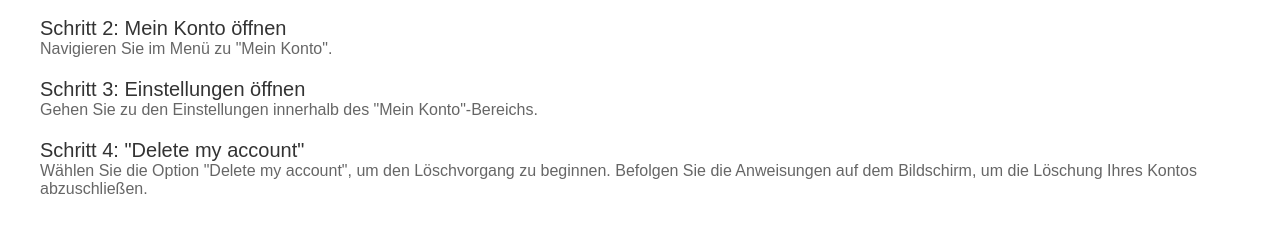
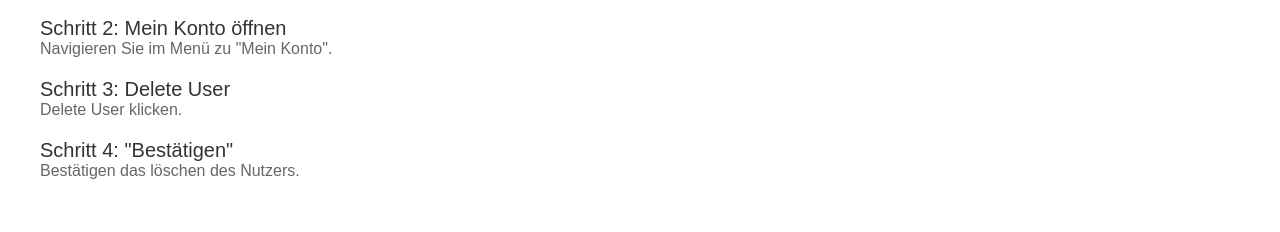
Before and after one commit to Casraw/couchsurvivors-info, a plain HTML site: page index.html in a window 1280 px wide. Shown: the part 142-374 px from the top of the page. Drawn offline with Linux system fonts and the light colour scheme.

Commit message:
updated description

```diff
--- a/index.html
+++ b/index.html
@@ -33,12 +33,12 @@
         <div class="step-description">Navigieren Sie im Menü zu "Mein Konto".</div>
     </div>
     <div class="step">
-        <div class="step-header">Schritt 3: Einstellungen öffnen</div>
-        <div class="step-description">Gehen Sie zu den Einstellungen innerhalb des "Mein Konto"-Bereichs.</div>
+        <div class="step-header">Schritt 3: Delete User</div>
+        <div class="step-description">Delete User klicken.</div>
     </div>
     <div class="step">
-        <div class="step-header">Schritt 4: "Delete my account"</div>
-        <div class="step-description">Wählen Sie die Option "Delete my account", um den Löschvorgang zu beginnen. Befolgen Sie die Anweisungen auf dem Bildschirm, um die Löschung Ihres Kontos abzuschließen.</div>
+        <div class="step-header">Schritt 4: "Bestätigen"</div>
+        <div class="step-description">Bestätigen das löschen des Nutzers.</div>
     </div>
 </body>
 </html>
```
Also changed, not shown: 1 other file.
